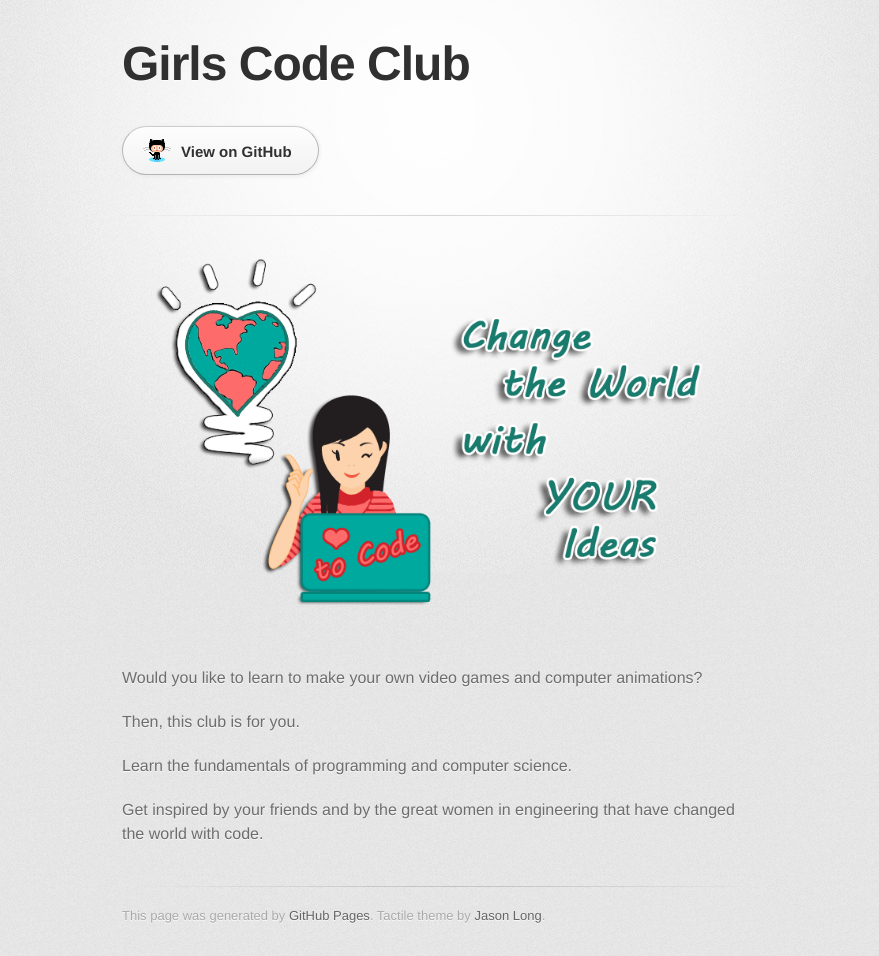
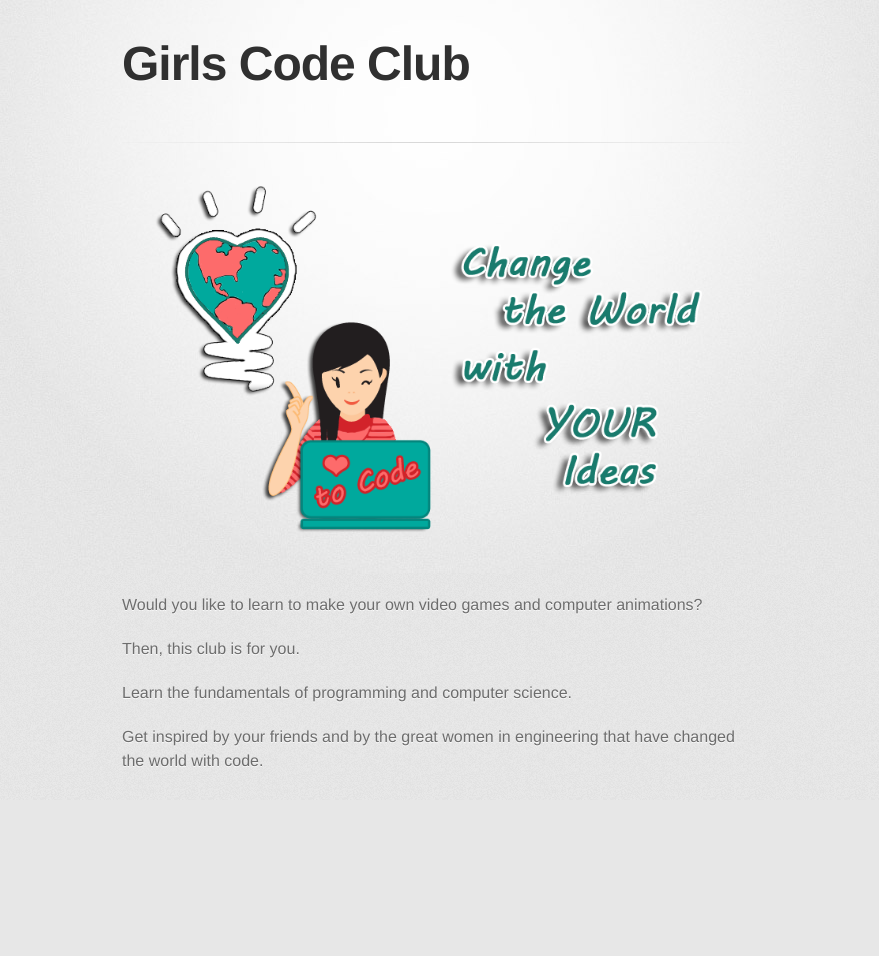
Before and after one commit to girlscode/girlscode.github.io, a plain HTML site: page index.html in a window 1280 px wide. Shown: the whole page, without its empty margins (208-1087 px from the left). After the commit the page ends 800 px from the top, so only its background shows below. Drawn offline with Linux system fonts and the light colour scheme; a web font is replaced by a local one.

Commit message:
Update index.html

```diff
--- a/index.html
+++ b/index.html
@@ -22,10 +22,6 @@
           <h2></h2>
         </header>
 
-        <section id="downloads" class="clearfix">
-          <a href="https://github.com/girlscode" id="view-on-github" class="button"><span>View on GitHub</span></a>
-        </section>
-
         <hr>
 
         <section id="main_content">
@@ -40,11 +36,6 @@
 <p>Get inspired by your friends and by the great women in engineering that have changed the world with code.</p>
         </section>
 
-        <footer>
-          This page was generated by <a href="http://pages.github.com">GitHub Pages</a>. Tactile theme by <a href="https://twitter.com/jasonlong">Jason Long</a>.
-        </footer>
-
-
       </div>
     </div>
   </body>
```
